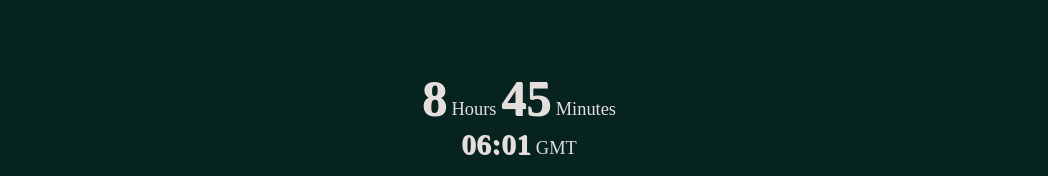
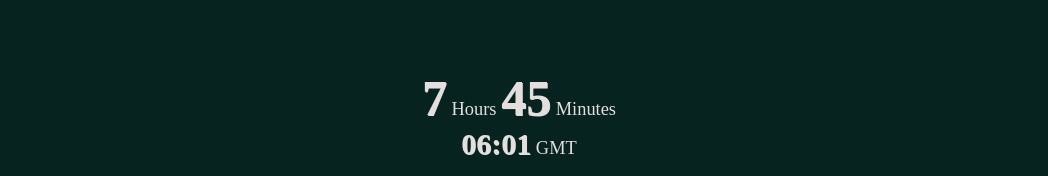
Before and after one commit to Proliecan/wakie-time, a SvelteKit app: page / in a window 1280 px wide. Shown: the part 396-572 px from the top of the page, without its empty margins (121-1169 px from the left). Built offline with nearby package versions, Linux system fonts and the light colour scheme.

Commit message:
Fix Hours Counter

```diff
--- a/src/routes/+page.svelte
+++ b/src/routes/+page.svelte
@@ -53,7 +53,7 @@
         <span class="duration">
             <span>
                 <span class="num">
-                    {Math.round(duration / (1000 * 60 * 60))}
+                    {Math.floor(duration / (1000 * 60 * 60))}
                 </span>
                 Hours
             </span>
```
